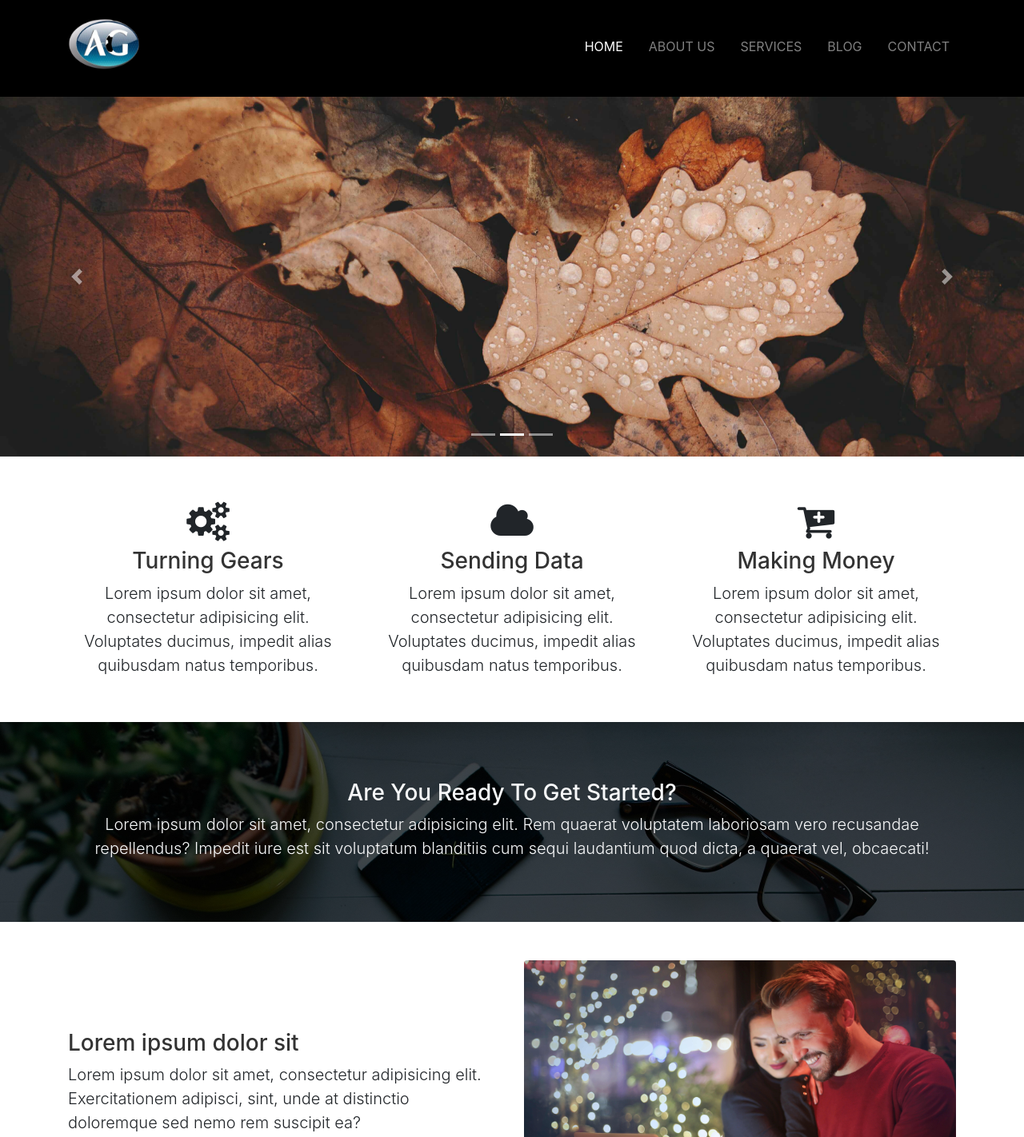
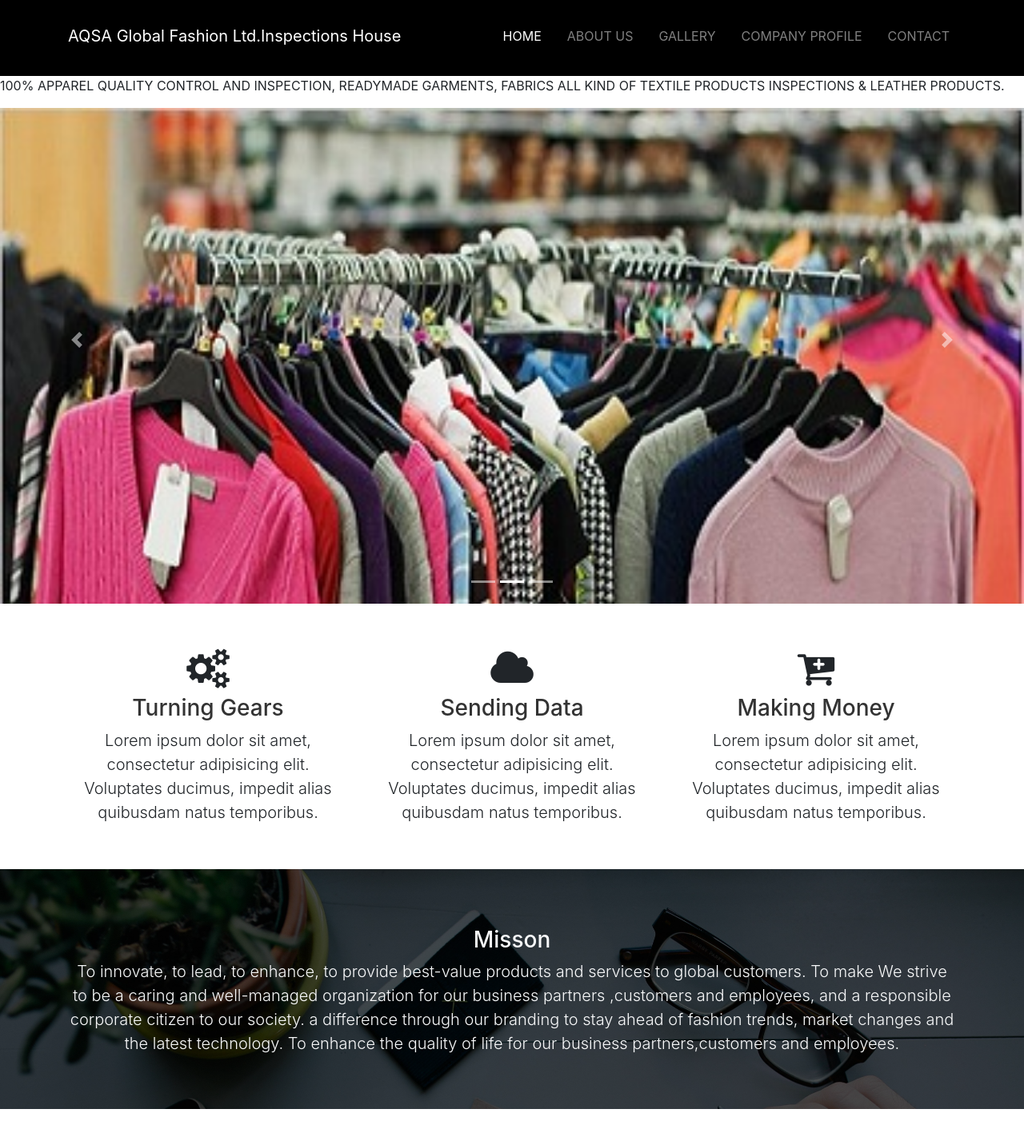
Before and after one commit to Zobayada/glozzom, a plain HTML site: page index.html in a window 1280 px wide. Shown: the part 5-1427 px from the top of the page at 80% size. Drawn offline with nearby package versions, Linux system fonts and the light colour scheme.

Commit message:
index correction

```diff
--- a/css/style.css
+++ b/css/style.css
@@ -4,6 +4,7 @@ body{
 
 .navbar{
   background: #000;
+  height: 100px;
 }
 .nav-item{
     padding-left: 1em;
@@ -12,18 +13,18 @@ body{
   text-transform: uppercase;
 }
 .carousel-item{
-  height: 450px;
+  height: 620px;
 }
 .carousel-img-1{
-  background-image: url('../img/img1.jpg');
+  background-image: url('../img/1.jpg');
   background-size: cover;
 }
 .carousel-img-2{
-  background-image: url('../img/img2.jpg');
+  background-image: url('../img/2.jpg');
   background-size: cover;
 }
 .carousel-img-3{
-  background-image: url('../img/img3.jpg');
+  background-image: url('../img/3.jpg');
   background-size: cover;
 }
 #homeicon .fa{
@@ -35,7 +36,7 @@ body{
   background-attachment: fixed;
   position: relative;
   background-repeat: no-repeat;
-  min-height: 250px;
+  min-height: 300px;
 }
 #getstarted .dark-overlay{
   background-color:rgba(0,0,0,0.7);
--- a/index.html
+++ b/index.html
@@ -14,7 +14,10 @@
 <!-- Navigation -->
 <nav class="navbar navbar-dark navbar-expand-md" uk-sticky="top: 200; animation: uk-animation-slide-top; bottom: #sticky-on-scroll-up">
   <div class="container">
-    <a href="index.htm" class="navbar-brand"><img style="height: 100px; width:90px; " src="./img/logoag.png" alt=""></a>
+    <a href="index.html" class="navbar-brand">
+      <!-- <img style="height: 100px; width:90px; " src="./img/logoag.png" alt=""> -->
+      AQSA Global Fashion Ltd.Inspections House
+    </a>
     <button class="navbar-toggler" data-toggle="collapse" data-target="#Nav">
       <span class="navbar-toggler-icon"></span>
     </button>
@@ -27,10 +30,10 @@
           <a class="nav-link" href="about.html">About Us</a>
         </li>
         <li class="nav-item">
-          <a class="nav-link" href="service.html">Services</a>
+          <a class="nav-link" href="service.html">Gallery</a>
         </li>
         <li class="nav-item">
-          <a class="nav-link" href="blog.html">Blog</a>
+          <a class="nav-link" href="blog.html">Company Profile</a>
         </li>
         <li class="nav-item">
           <a class="nav-link" href="contact.html">Contact</a>
@@ -48,7 +51,11 @@
       <li data-slide-to="1" data-target="#mycarousel" class="active"></li>
       <li data-slide-to="2" data-target="#mycarousel" class="active"></li>
     </ol>
+
     <div class="carousel-inner">
+        <div>
+      <p>100%  APPAREL QUALITY CONTROL AND INSPECTION, READYMADE GARMENTS, FABRICS  ALL KIND OF TEXTILE PRODUCTS INSPECTIONS & LEATHER PRODUCTS. </p>
+  </div>
       <div class="carousel-item carousel-img-1 active">
         <div class="container">
           <div class="carousel-caption mb-3 pb-3 mb-sm-5 pb-sm-5">
@@ -108,8 +115,11 @@
     <div class="container">
       <div class="row">
         <div class="col mt-5 pt-4">
-          <h3 class="text-light">Are You Ready To Get Started?</h3>
-          <p class="lead">Lorem ipsum dolor sit amet, consectetur adipisicing elit. Rem quaerat voluptatem laboriosam vero recusandae repellendus? Impedit iure est sit voluptatum blanditiis cum sequi laudantium quod dicta, a quaerat vel, obcaecati!</p>
+          <h3 class="text-light">Misson</h3>
+          <p class="lead">To innovate, to lead, to enhance, to provide best-value products and services to global customers.
+To make We strive to be a caring and well-managed organization for our  business  partners ,customers and employees, and a responsible corporate citizen to our society.
+ a difference through our branding to stay ahead of fashion trends, market changes and the latest technology.
+To enhance the quality of life for our business partners,customers and employees.</p>
         </div>
       </div>
     </div>
@@ -121,12 +131,13 @@
   <div class="container">
     <div class="row">
       <div class="col-md-6 align-self-center">
-        <h3>Lorem ipsum dolor sit</h3>
-        <p class="lead">Lorem ipsum dolor sit amet, consectetur adipisicing elit. Exercitationem adipisci, sint, unde at distinctio doloremque sed nemo rem suscipit ea?</p>
+        <h3>VISION</h3>
+        <p class="lead">We strive to be a global leader in fashion-knit and fashion outerwear by empowering innovation and design to provide total customer satisfaction.
+To innovate, to lead, to enhance,  to provide best-value products and services to global customers. To make a difference through our branding to stay ahead of fashion trends, market changes and the latest technology. To enhance the quality of life for our business partners ,customers and employees. </p>
         <a href="#" class="btn btn-outline-dark">Read More</a>
       </div>
       <div class="col-md-6 mt-sm-3 mt-3 mt-md-0">
-        <img src="img/img5.jpg" class="img-fluid rounded"alt="">
+        <img src="img/mession.jpg" class="img-fluid rounded"alt="">
       </div>
     </div>
   </div>
```
Also changed, not shown: about.html (+5 -5 lines), blog.html (+5 -5 lines), contact.html (+1 -1 lines), img/1.jpg (added), img/2.jpg (added), img/3.jpg (added), img/mession.jpg (added).
